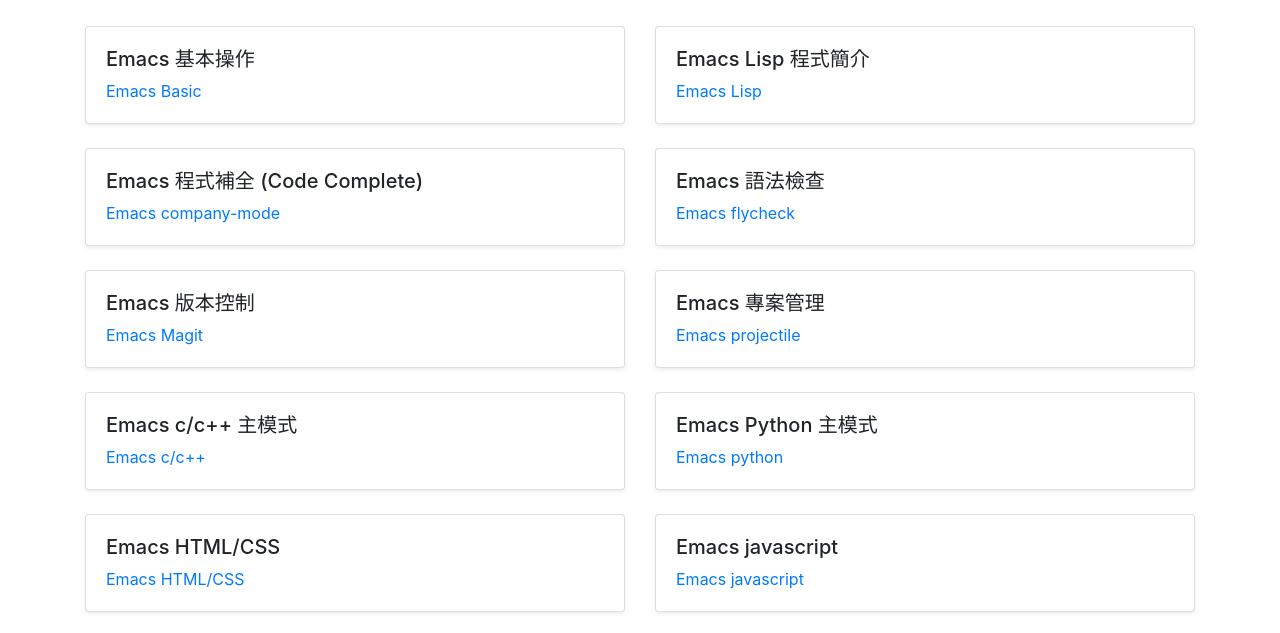
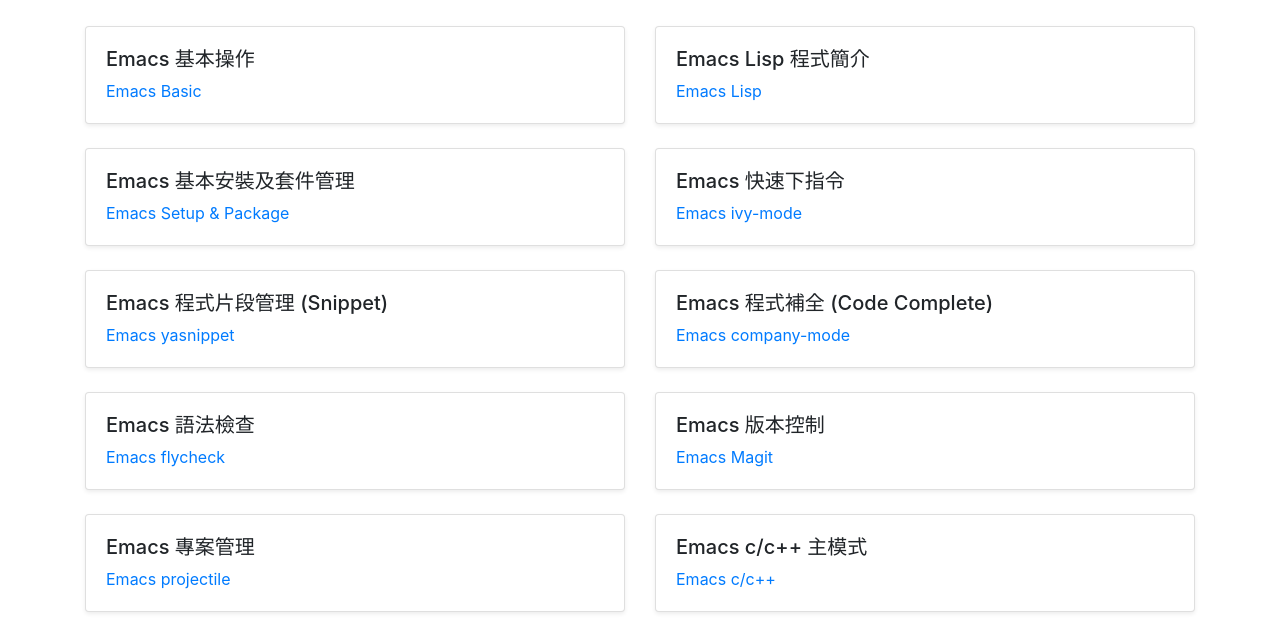
Before and after one commit to jerryhsieh/Emacs, a plain HTML site: page index.html in a window 1280 px wide. Shown: the part 108-741 px from the top of the page. Drawn offline with nearby package versions, Linux system fonts and the light colour scheme.

Commit message:
refresh index.html

```diff
--- a/index.html
+++ b/index.html
@@ -37,6 +37,33 @@
             <div class="card-body">
               <h5>Emacs Lisp 程式簡介</h5>
               <p class="card-text"><a href="./emacs-elips.html">Emacs Lisp</a></p>
+            </div>
+          </div>
+        </div>
+
+        <div class="col-md-6">
+          <div class="card mb-4 shadow-sm">
+            <div class="card-body">
+              <h5>Emacs 基本安裝及套件管理</h5>
+              <p class="card-text"><a href="./emacs-package.html">Emacs Setup & Package</a></p>
+            </div>
+          </div>
+        </div>
+
+        <div class="col-md-6">
+          <div class="card mb-4 shadow-sm">
+            <div class="card-body">
+              <h5>Emacs 快速下指令</h5>
+              <p class="card-text"><a href="./emacs-ivy.html">Emacs ivy-mode</a></p>
+            </div>
+          </div>
+        </div>
+
+        <div class="col-md-6">
+          <div class="card mb-4 shadow-sm">
+            <div class="card-body">
+              <h5>Emacs 程式片段管理 (Snippet)</h5>
+              <p class="card-text"><a href="./emacs-yasnippet.html">Emacs yasnippet</a></p>
             </div>
           </div>
         </div>
```
